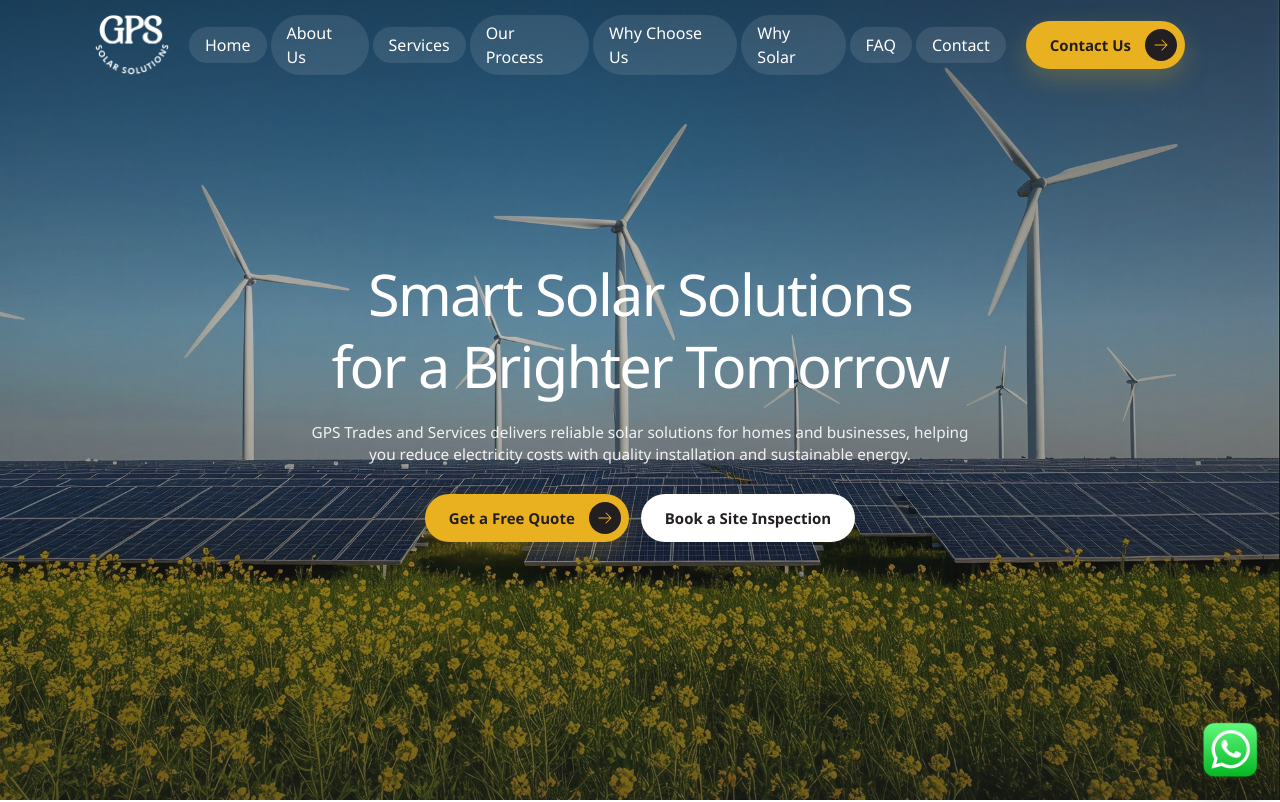
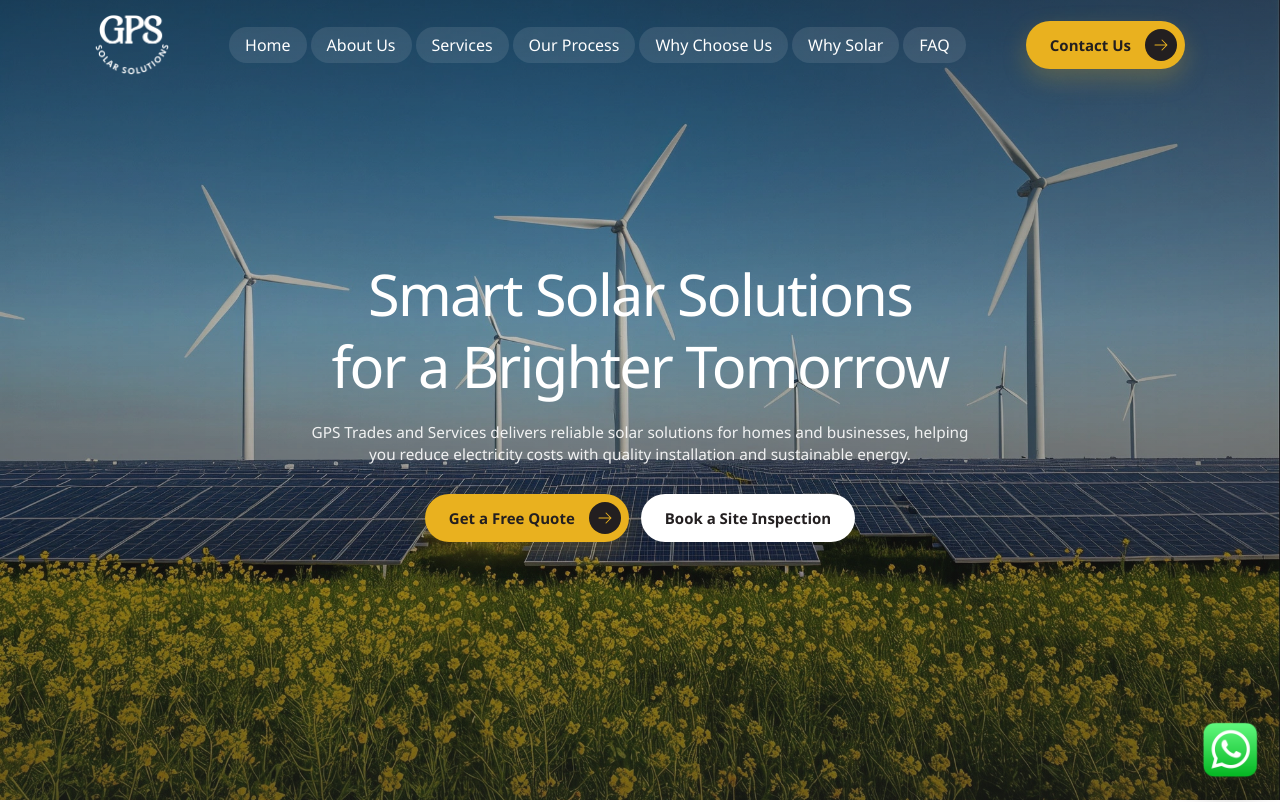
Before and after one commit to nikhilkumar202002/GPS-SOLAR, a Next.js app: page / in a window 1280 px wide. Shown: the top 802 px of the page. Built offline with nearby package versions, Linux system fonts and the light colour scheme.

Commit message:
fix: remove "Contact" menu item from menuList

```diff
--- a/app/data/menuList.ts
+++ b/app/data/menuList.ts
@@ -11,7 +11,6 @@ const menuList: MenuItem[] = [
   { label: "Why Choose Us", href: "/#why-choose-us" },
   { label: "Why Solar", href: "/#why-solar" },
   { label: "FAQ", href: "/#faq" },
-  { label: "Contact", href: "/#contact" },
 ];
 
 export default menuList;
```
